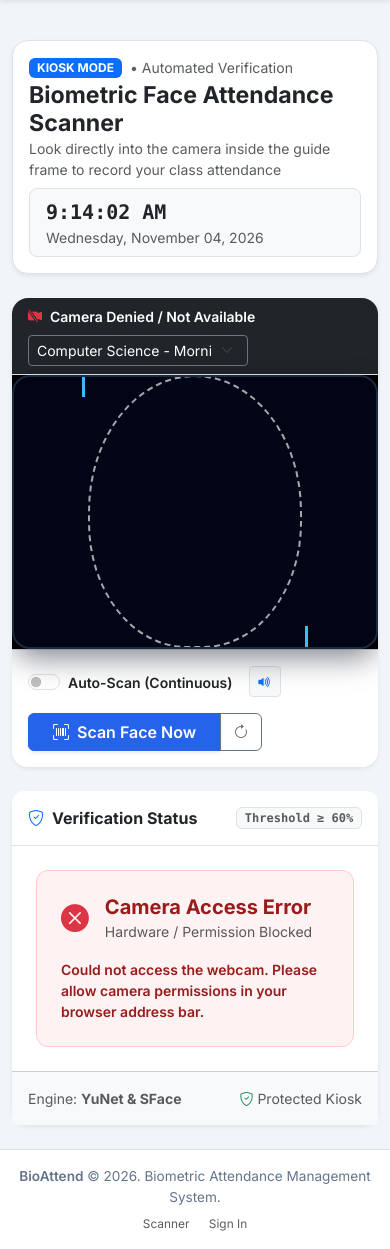
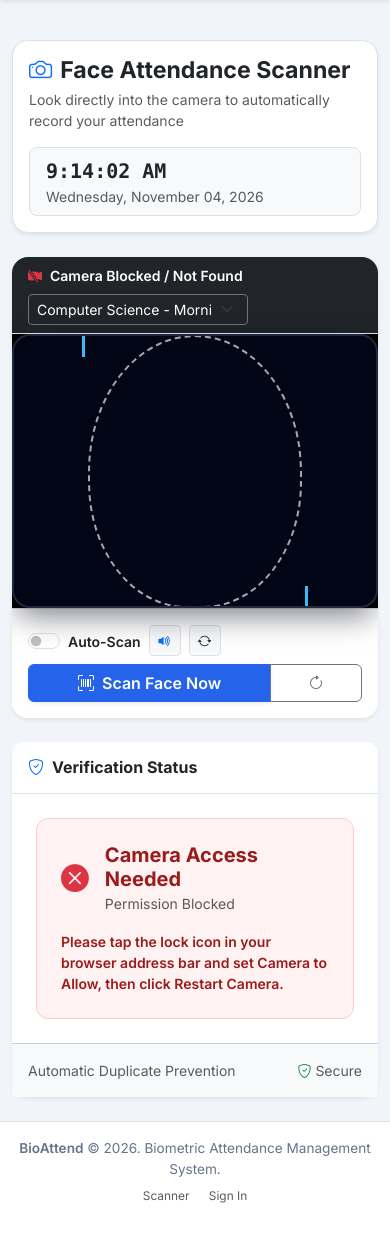
Before and after one commit to Manju1303/Face-attendence, a Flask app: page / in a window 390 px wide. Shown: the part 63-1312 px from the top of the page. After the commit the page ends 1266 px from the top, so only its background shows below. Run offline with Flask 3, Linux system fonts and the light colour scheme.

Commit message:
feat(camera): robust mobile & desktop camera engine with progressive fallback & flip camera

```diff
--- a/templates/attendance/scan.html
+++ b/templates/attendance/scan.html
@@ -1,6 +1,6 @@
 {% extends "base.html" %}
 
-{% block title %}Live Face Attendance Kiosk - BioAttendAI{% endblock %}
+{% block title %}Face Attendance Scanner - BioAttend{% endblock %}
 
 {% block content %}
 <div class="container py-3">
@@ -8,22 +8,18 @@
   <div class="row justify-content-center">
     <div class="col-xl-11">
 
-      <!-- Header Banner & Live Clock -->
-      <div class="d-flex flex-column flex-md-row justify-content-between align-items-md-center gap-2 mb-4 bg-white p-3 p-md-4 rounded-4 shadow-sm border">
+      <!-- Header & Live Clock -->
+      <div class="d-flex flex-column flex-md-row justify-content-between align-items-md-center gap-3 mb-4 bg-white p-3 p-md-4 rounded-4 shadow-sm border">
         <div>
-          <div class="d-flex align-items-center gap-2">
-            <span class="badge bg-primary text-white px-2 py-1 small">KIOSK MODE</span>
-            <span class="text-muted small">&bull; Automated Verification</span>
-          </div>
-          <h3 class="fw-bold mb-0 mt-1 text-dark">
-            Biometric Face Attendance Scanner
+          <h3 class="fw-bold mb-1 text-dark">
+            <i class="bi bi-camera text-primary me-2"></i>Face Attendance Scanner
           </h3>
-          <p class="text-muted small mb-0">Look directly into the camera inside the guide frame to record your class attendance</p>
+          <p class="text-muted small mb-0">Look directly into the camera to automatically record your attendance</p>
         </div>
 
-        <!-- Live Clock Display -->
-        <div class="text-md-end bg-light p-2 px-3 rounded-3 border d-inline-block">
-          <div class="fw-bold text-dark fs-5 font-monospace" id="liveClock">--:--:-- --</div>
+        <!-- Live Clock -->
+        <div class="text-md-end bg-light p-2 px-3 rounded-3 border">
+          <div class="fw-bold text-dark fs-5 font-monospace" id="liveClock">--:--:--</div>
           <div class="small text-muted" id="liveDate">{{ today }}</div>
         </div>
       </div>
@@ -34,11 +30,11 @@
         <div class="col-lg-7">
           <div class="card shadow-sm border-0 rounded-4 overflow-hidden">
 
-            <!-- Camera Top Bar -->
+            <!-- Camera Bar -->
             <div class="card-header bg-dark text-white py-2 px-3 d-flex flex-wrap justify-content-between align-items-center gap-2">
               <div class="d-flex align-items-center gap-2 small">
                 <i class="bi bi-camera-video-fill text-warning" id="cameraStatusDot"></i>
-                <span id="cameraStatusText">Initializing Camera...</span>
+                <span id="cameraStatusText">Connecting Camera...</span>
               </div>
 
               <!-- Session Selector -->
@@ -57,7 +53,7 @@
             <!-- Video Viewport -->
             <div class="card-body p-0 bg-black">
               <div class="camera-container" id="cameraBox">
-                <video id="webcam" class="camera-feed" autoplay playsinline muted></video>
+                <video id="webcam" class="camera-feed mirrored" autoplay playsinline webkit-playsinline muted></video>
                 <div class="scan-overlay">
                   <div class="face-guide" id="faceGuide">
                     <div class="scan-line"></div>
@@ -68,33 +64,30 @@
 
             <!-- Controls Footer -->
             <div class="card-footer bg-white p-3 border-top">
-              <div class="d-flex flex-wrap justify-content-between align-items-center gap-3">
-
-                <div class="d-flex align-items-center gap-3">
-                  <!-- Auto-Scan Toggle -->
+              <div class="d-flex flex-wrap justify-content-between align-items-center gap-2">
+                <div class="d-flex align-items-center gap-2">
                   <div class="form-check form-switch mb-0">
                     <input class="form-check-input" type="checkbox" role="switch" id="autoScanToggle">
                     <label class="form-check-label fw-semibold small text-dark" for="autoScanToggle">
-                      Auto-Scan (Continuous)
+                      Auto-Scan
                     </label>
                   </div>
-
-                  <!-- Audio Toggle -->
-                  <button type="button" class="btn btn-sm btn-light border py-1 px-2" id="soundToggleBtn" title="Toggle Audio Chimes">
+                  <button type="button" class="btn btn-sm btn-light border py-1 px-2" id="soundToggleBtn" title="Toggle Sound">
                     <i class="bi bi-volume-up-fill text-primary" id="soundIcon"></i>
+                  </button>
+                  <button type="button" class="btn btn-sm btn-light border py-1 px-2" id="flipCameraBtn" title="Switch Front / Rear Camera">
+                    <i class="bi bi-arrow-repeat text-dark"></i>
                   </button>
                 </div>
 
-                <!-- Action Buttons -->
-                <div class="btn-group">
-                  <button type="button" class="btn btn-primary px-4 fw-semibold shadow-sm" id="scanBtn">
+                <div class="btn-group w-100 w-sm-auto">
+                  <button type="button" class="btn btn-primary px-4 fw-semibold shadow-sm flex-grow-1" id="scanBtn">
                     <i class="bi bi-upc-scan me-1"></i> Scan Face Now
                   </button>
-                  <button type="button" class="btn btn-outline-secondary" id="restartCameraBtn" title="Restart Camera Stream">
+                  <button type="button" class="btn btn-outline-secondary" id="restartCameraBtn" title="Restart Camera">
                     <i class="bi bi-arrow-clockwise"></i>
                   </button>
                 </div>
-
               </div>
             </div>
 
@@ -104,11 +97,10 @@
         <!-- Right: Verification Feedback Panel -->
         <div class="col-lg-5">
           <div class="card shadow-sm border-0 rounded-4 h-100">
-            <div class="card-header py-3 bg-white border-bottom d-flex justify-content-between align-items-center">
+            <div class="card-header py-3 bg-white border-bottom">
               <h6 class="fw-bold mb-0 text-dark">
                 <i class="bi bi-shield-check me-2 text-primary"></i>Verification Status
               </h6>
-              <span class="badge bg-light text-muted border font-monospace small">Threshold &ge; 60%</span>
             </div>
 
             <div class="card-body p-4 d-flex flex-column justify-content-center text-center" id="resultContainer">
@@ -119,12 +111,9 @@
                   <i class="bi bi-person-bounding-box"></i>
                 </div>
                 <h5 class="fw-bold text-dark mb-1">Position Your Face</h5>
-                <p class="text-muted small px-3 mb-3">
-                  Align your face within the oval viewfinder under balanced lighting. Click <strong>Scan Face Now</strong> or activate <strong>Auto-Scan</strong>.
+                <p class="text-muted small px-3 mb-0">
+                  Align your face within the frame and click <strong>Scan Face Now</strong>.
                 </p>
-                <div class="d-inline-flex align-items-center gap-2 p-2 px-3 bg-light rounded-pill border small text-muted">
-                  <i class="bi bi-check2-circle text-success"></i> Server-side duplicate protection active
-                </div>
               </div>
 
               <!-- Scanning State -->
@@ -132,25 +121,24 @@
                 <div class="spinner-border text-primary mb-3" style="width: 3.5rem; height: 3.5rem;" role="status">
                   <span class="visually-hidden">Scanning...</span>
                 </div>
-                <h5 class="fw-bold text-dark">Processing Biometrics...</h5>
-                <p class="text-muted small">Extracting 128D face features &amp; FER+ emotion</p>
+                <h5 class="fw-bold text-dark">Verifying Identity...</h5>
+                <p class="text-muted small mb-0">Matching face with enrolled biometric samples</p>
               </div>
 
               <!-- Result Card -->
               <div id="resultCard" class="result-box d-none text-start">
 
-                <!-- Result Header -->
                 <div class="d-flex align-items-center gap-3 mb-3" id="resultHeader">
                   <div id="resultIconBox" class="fs-1 text-success">
                     <i class="bi bi-check-circle-fill"></i>
                   </div>
                   <div>
-                    <h5 class="fw-bold mb-0" id="resultTitle">Attendance Verified</h5>
+                    <h5 class="fw-bold mb-0" id="resultTitle">Attendance Recorded</h5>
                     <small id="resultSubtitle" class="text-muted">Biometric match confirmed</small>
                   </div>
                 </div>
 
-                <!-- Student Details Panel -->
+                <!-- Student Details Card -->
                 <div id="studentDetailsCard" class="bg-white p-3 rounded-3 border mb-3 shadow-sm d-none">
                   <div class="d-flex align-items-center gap-3 mb-2">
                     <div id="studentPhotoWrapper">
@@ -180,11 +168,11 @@
                       <span class="fw-bold text-primary font-monospace" id="checkInTime">-</span>
                     </div>
                     <div class="d-flex justify-content-between mb-1">
-                      <span class="text-muted">Match Similarity:</span>
+                      <span class="text-muted">Confidence:</span>
                       <span class="fw-bold text-success" id="matchConfidence">-</span>
                     </div>
                     <div class="d-flex justify-content-between align-items-center">
-                      <span class="text-muted">Facial Expression:</span>
+                      <span class="text-muted">Expression:</span>
                       <span class="badge bg-primary-subtle text-primary border" id="facialEmotion">
                         <span id="emotionIcon">😊</span> <span id="emotionText">Neutral</span>
                       </span>
@@ -192,16 +180,14 @@
                   </div>
                 </div>
 
-                <!-- Message Text -->
                 <div class="small fw-semibold mt-2" id="resultMessageText"></div>
               </div>
 
             </div>
 
-            <!-- Footer Details -->
             <div class="card-footer bg-light p-3 small text-muted d-flex justify-content-between align-items-center">
-              <span>Engine: <strong>YuNet &amp; SFace</strong></span>
-              <span><i class="bi bi-shield-check text-success me-1"></i>Protected Kiosk</span>
+              <span>Automatic Duplicate Prevention</span>
+              <span><i class="bi bi-shield-check text-success me-1"></i>Secure</span>
             </div>
 
           </div>
@@ -229,7 +215,6 @@
   const soundToggleBtn = document.getElementById('soundToggleBtn');
   const soundIcon = document.getElementById('soundIcon');
 
-  // UI state elements
   const idleState = document.getElementById('idleState');
   const scanningState = document.getElementById('scanningState');
   const resultCard = document.getElementById('resultCard');
@@ -266,48 +251,121 @@
     soundIcon.className = soundEnabled ? 'bi bi-volume-up-fill text-primary' : 'bi bi-volume-mute-fill text-muted';
   });
 
-  // Initialize camera
+  const flipCameraBtn = document.getElementById('flipCameraBtn');
+  let activeMediaStream = null;
+  let currentFacingMode = 'user'; // 'user' (front) or 'environment' (back)
+
+  // Camera Setup with Mobile & Desktop Reliability
   async function initWebcam() {
+    if (!navigator.mediaDevices || !navigator.mediaDevices.getUserMedia) {
+      cameraStatusDot.className = "bi bi-camera-video-off-fill text-danger";
+      cameraStatusText.innerText = "Camera API Unsupported";
+      showResultState({
+        type: 'danger',
+        title: 'Camera Unsupported',
+        subtitle: 'Insecure Origin or Unsupported Browser',
+        message: 'Camera access requires a supported browser and HTTPS/localhost environment.'
+      });
+      return;
+    }
+
+    if (activeMediaStream) {
+      try {
+        activeMediaStream.getTracks().forEach(t => t.stop());
+      } catch (e) {}
+      activeMediaStream = null;
+    }
+
     try {
       cameraStatusDot.className = "bi bi-camera-video-fill text-warning";
-      cameraStatusText.innerText = "Requesting Camera Access...";
+      cameraStatusText.innerText = "Accessing Camera...";
 
-      const stream = await navigator.mediaDevices.getUserMedia({
-        video: {
-          width: { ideal: 640 },
-          height: { ideal: 480 },
-          facingMode: "user"
+      if (currentFacingMode === 'user') {
+        video.classList.add('mirrored');
+      } else {
+        video.classList.remove('mirrored');
+      }
+
+      const constraintCandidates = [
+        {
+          video: {
+            facingMode: { ideal: currentFacingMode },
+            width: { ideal: 1280 },
+            height: { ideal: 720 }
+          },
+          audio: false
+        },
+        {
+          video: { facingMode: { ideal: currentFacingMode } },
+          audio: false
+        },
+        {
+          video: true,
+          audio: false
         }
-      });
+      ];
+
+      let stream = null;
+      let lastErr = null;
+
+      for (const c of constraintCandidates) {
+        try {
+          stream = await navigator.mediaDevices.getUserMedia(c);
+          if (stream) break;
+        } catch (e) {
+          lastErr = e;
+        }
+      }
+
+      if (!stream) throw lastErr || new Error("Unable to acquire media stream");
+
+      activeMediaStream = stream;
       video.srcObject = stream;
-      video.onloadedmetadata = () => {
+
+      try {
+        await video.play();
         cameraStatusDot.className = "bi bi-camera-video-fill text-success";
-        cameraStatusText.innerText = "Camera Stream Active";
-      };
+        cameraStatusText.innerText = currentFacingMode === 'user' ? "Front Camera Active" : "Rear Camera Active";
+      } catch (pErr) {
+        video.onloadedmetadata = async () => {
+          try {
+            await video.play();
+            cameraStatusDot.className = "bi bi-camera-video-fill text-success";
+            cameraStatusText.innerText = "Camera Active";
+          } catch (e) {}
+        };
+      }
     } catch (err) {
-      console.error("Camera Error:", err);
+      console.error(err);
       cameraStatusDot.className = "bi bi-camera-video-off-fill text-danger";
-      cameraStatusText.innerText = "Camera Denied / Not Available";
+      cameraStatusText.innerText = "Camera Blocked / Not Found";
       showResultState({
         type: 'danger',
-        title: 'Camera Access Error',
-        subtitle: 'Hardware / Permission Blocked',
-        message: 'Could not access the webcam. Please allow camera permissions in your browser address bar.'
+        title: 'Camera Access Needed',
+        subtitle: 'Permission Blocked',
+        message: 'Please tap the lock icon in your browser address bar and set Camera to Allow, then click Restart Camera.'
       });
     }
   }
 
   initWebcam();
   restartCameraBtn.addEventListener('click', initWebcam);
+  if (flipCameraBtn) {
+    flipCameraBtn.addEventListener('click', async () => {
+      currentFacingMode = (currentFacingMode === 'user') ? 'environment' : 'user';
+      await initWebcam();
+    });
+  }
 
-  // Capture frame
   function captureCanvasFrame() {
     const canvas = document.createElement('canvas');
     canvas.width = video.videoWidth || 640;
     canvas.height = video.videoHeight || 480;
     const ctx = canvas.getContext('2d');
-    ctx.translate(canvas.width, 0);
-    ctx.scale(-1, 1);
+    if (currentFacingMode === 'user') {
+      ctx.translate(canvas.width, 0);
+      ctx.scale(-1, 1);
+    }
     ctx.drawImage(video, 0, 0, canvas.width, canvas.height);
     return canvas.toDataURL('image/jpeg', 0.90);
   }
@@ -335,14 +393,8 @@
   }
 
   const emotionEmojis = {
-    'Happy': '😃',
-    'Neutral': '😐',
-    'Surprise': '😲',
-    'Sad': '😔',
-    'Angry': '😠',
-    'Disgust': '🤢',
-    'Fear': '😨',
-    'Contempt': '😏'
+    'Happy': '😃', 'Neutral': '😐', 'Surprise': '😲', 'Sad': '😔',
+    'Angry': '😠', 'Disgust': '🤢', 'Fear': '😨', 'Contempt': '😏'
   };
 
   function showResultState({ type, title, subtitle, message, student, timeStr, conf, emotion }) {
@@ -392,7 +444,7 @@
       showResultState({
         type: 'danger',
         title: 'Camera Not Ready',
-        subtitle: 'Awaiting video stream',
+        subtitle: 'Awaiting video feed',
         message: 'Please wait for the live webcam preview to initialize.'
       });
       return;
@@ -444,7 +496,7 @@
         showResultState({
           type: 'warning',
           title: 'No Face Detected',
-          subtitle: 'Position face clearly',
+          subtitle: 'Position clearly',
           message: res.message
         });
       } else if (res.status === 'UNCERTAIN') {
@@ -459,14 +511,14 @@
         showResultState({
           type: 'danger',
           title: 'Face Not Recognized',
-          subtitle: 'Identity unregistered',
+          subtitle: 'Unregistered',
           message: res.message
         });
         playTone('error');
       } else {
         showResultState({
           type: 'danger',
-          title: 'Verification Notice',
+          title: 'Notice',
           subtitle: res.status,
           message: res.message || 'System encountered an error.'
         });
@@ -477,8 +529,8 @@
       showResultState({
         type: 'danger',
         title: 'Communication Error',
-        subtitle: 'Network / Server Failure',
-        message: 'Could not contact the face verification server.'
+        subtitle: 'Network Issue',
+        message: 'Could not contact the verification server.'
       });
     } finally {
       isScanning = false;
@@ -487,13 +539,10 @@
 
   scanBtn.addEventListener('click', performScan);
 
-  // Auto-Scan interval
   autoScanToggle.addEventListener('change', (e) => {
     if (e.target.checked) {
       autoScanTimer = setInterval(() => {
-        if (!isScanning) {
-          performScan();
-        }
+        if (!isScanning) performScan();
       }, 3000);
     } else {
       if (autoScanTimer) {
@@ -503,7 +552,6 @@
     }
   });
 
-  // Audio synthesizer
   function playTone(type) {
     if (!soundEnabled) return;
     try {
@@ -514,8 +562,8 @@
       gain.connect(audioCtx.destination);
 
       if (type === 'success') {
-        osc.frequency.setValueAtTime(587.33, audioCtx.currentTime); // D5
-        osc.frequency.setValueAtTime(880, audioCtx.currentTime + 0.1); // A5
+        osc.frequency.setValueAtTime(587.33, audioCtx.currentTime);
+        osc.frequency.setValueAtTime(880, audioCtx.currentTime + 0.1);
         gain.gain.setValueAtTime(0.12, audioCtx.currentTime);
         gain.gain.exponentialRampToValueAtTime(0.01, audioCtx.currentTime + 0.3);
         osc.start();
@@ -528,7 +576,6 @@
         osc.stop(audioCtx.currentTime + 0.2);
       } else if (type === 'error') {
         osc.frequency.setValueAtTime(220, audioCtx.currentTime);
-        osc.frequency.setValueAtTime(180, audioCtx.currentTime + 0.12);
         gain.gain.setValueAtTime(0.12, audioCtx.currentTime);
         gain.gain.exponentialRampToValueAtTime(0.01, audioCtx.currentTime + 0.3);
         osc.start();
```
Also changed, not shown: docs/index.html (+226 -50 lines), vercel.json.
